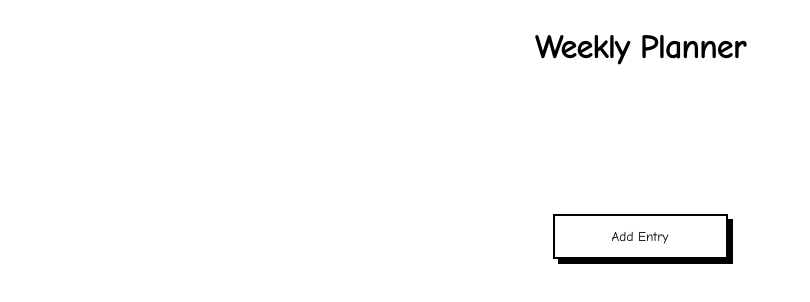
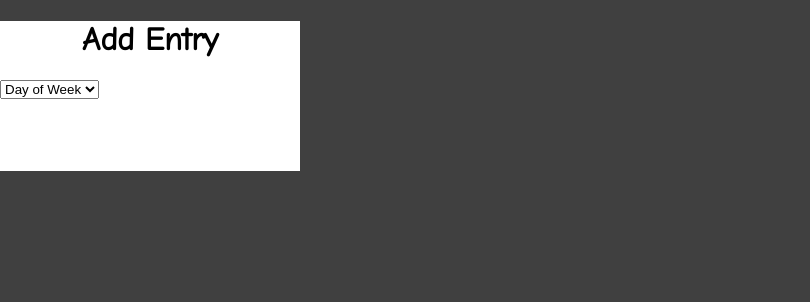
Before and after one commit to louiewhitz/Weekly-Planner, a website: page index.html in a window 1280 px wide. Shown: the whole page, without its empty margins (0-810 px from the left). Drawn offline with Linux system fonts and the light colour scheme.

Commit message:
Added days of week selet and partly done with first modal

```diff
--- a/index.html
+++ b/index.html
@@ -11,6 +11,7 @@
   <link href="https://fonts.googleapis.com/css2?family=Comic+Neue&display=swap" rel="stylesheet">
 </head>
 <body>
+  <div class="view">
     <div class="container">
       <div class="row">
         <div class="column-full justify-center-content">
@@ -25,6 +26,24 @@
         </div>
       </div>
     </div>
+  </div>
+  <div class="modal-container view">
+    <div class="modal">
+      <div class="text-box">
+        <h1 class="text-align">Add Entry</h1>
+        <select name="Days" id="days-of-week">
+          <option value="Day of Week" selected>Day of Week</option>
+          <option value="Monday">Monday</option>
+          <option value="Tuesday">Tuesday</option>
+          <option value="Wednesday">Wednesday</option>
+          <option value="Thursday">Thursday</option>
+          <option value="Friday">Friday</option>
+          <option value="Saturday">Saturday</option>
+          <option value="Sunday">Sunday</option>
+        </select></div>
+    </div>
+
+  </div>
   <script src="main.js"></script>
 </body>
 </html>
--- a/styles.css
+++ b/styles.css
@@ -17,3 +17,34 @@ button {
   box-shadow: 5px 5px;
   background-color: white;
 }
+
+button:hover {
+  background-color: rgb(149, 188, 242);
+  cursor: pointer;
+}
+
+.modal-container {
+  position: fixed;
+  top: 0;
+  left: 0;
+  width: 100%;
+  height: 100%;
+  background-color: rgb(64,64,64);
+  display: flex;
+  justify-content: center;
+  align-items: center;
+}
+
+.modal {
+  background-color: white;
+  width: 300px;
+  height: 150px;
+}
+
+.view {
+  display: block;
+}
+
+.hidden {
+  display: none;
+}
```
Also changed, not shown: .devcontainer/devcontainer.json. Lines whose indentation alone changed are shown as unchanged.
